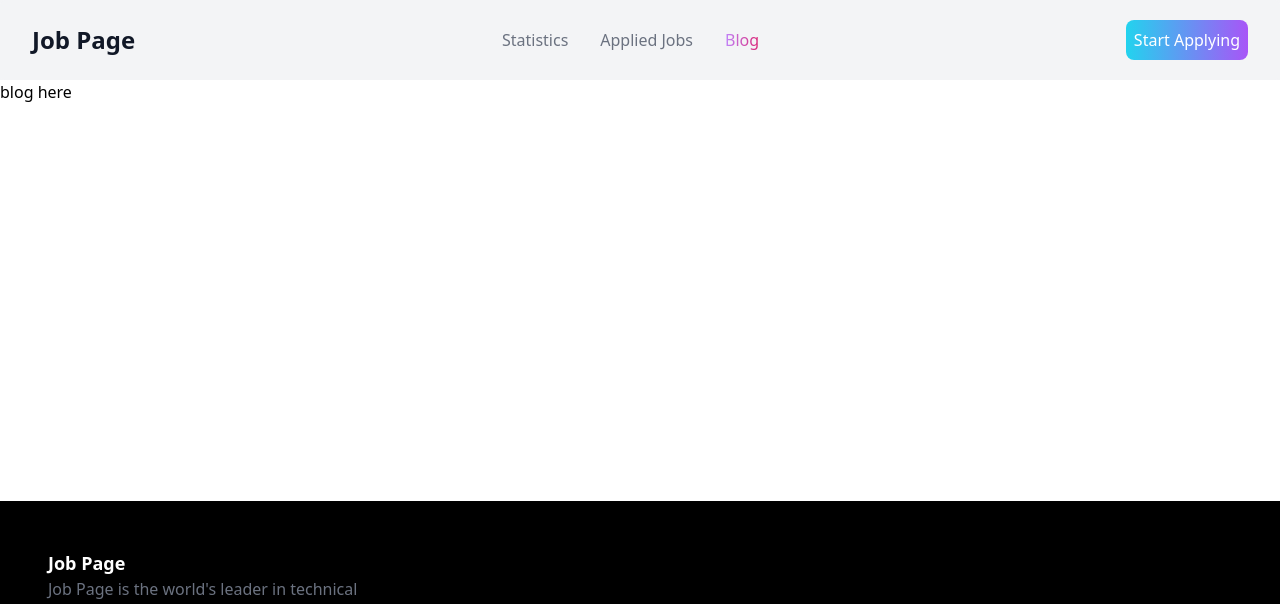
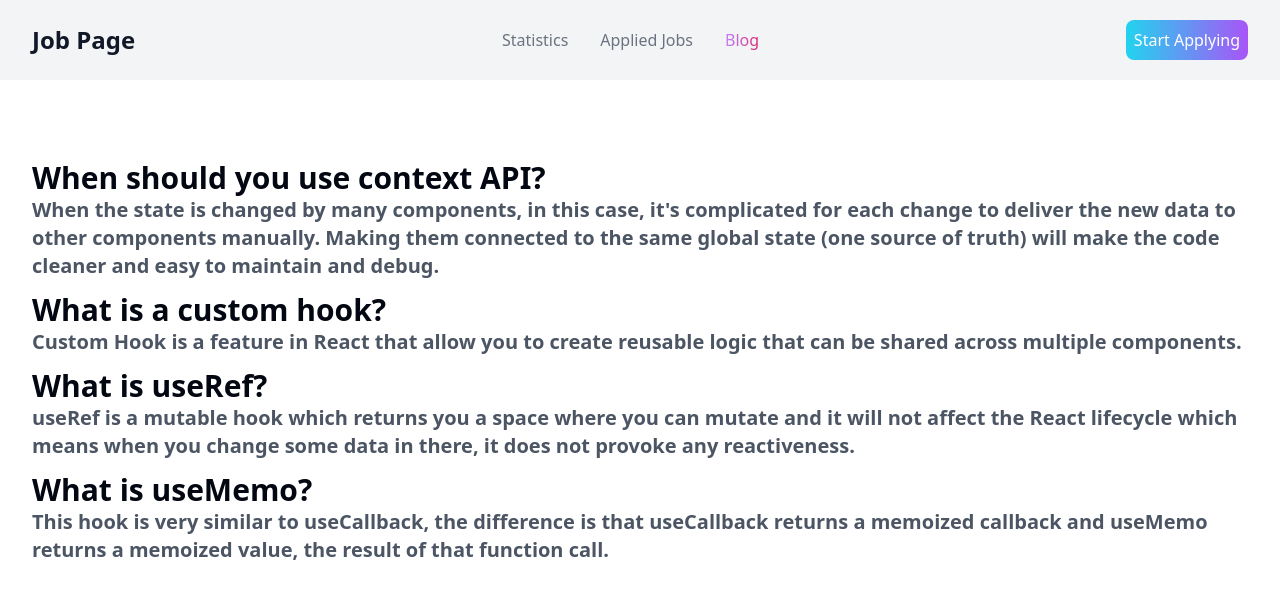
Before and after one commit to sabitameem/job-page, a React (Vite) app: page /blog in a window 1280 px wide. Shown: the top 604 px of the page. Built offline with nearby package versions, Linux system fonts and the light colour scheme.

Commit message:
blog added

```diff
--- a/src/components/Blog.jsx
+++ b/src/components/Blog.jsx
@@ -2,8 +2,27 @@ import React from 'react';
 
 const Blog = () => {
     return (
-        <div>
-            blog here
+        <div className='my-container'>
+            <div>
+                <h2 className='text-xl font-semibold lg:text-3xl lg:font-bold text-gray-950'>When should you use context API?</h2>
+                <p className='text-lg lg:text-xl font-medium lg:font-semibold text-gray-600 mb-3'>When the state is changed by many components, in this case, it's complicated for each change to deliver the new data to other components manually. Making them connected to the same global state (one source of truth) will make the code cleaner and easy to maintain and debug.</p>
+            </div>
+            <div>
+                <h2 className='text-xl font-semibold lg:text-3xl lg:font-bold text-gray-950'>
+                What is a custom hook?
+                </h2>
+                <p className='text-lg lg:text-xl font-medium lg:font-semibold text-gray-600 mb-3'>
+                Custom Hook is a feature in React that allow you to create reusable logic that can be shared across multiple components.
+                </p>
+            </div>
+            <div>
+                <h2 className='text-xl font-semibold lg:text-3xl lg:font-bold text-gray-950'>What is useRef?</h2>
+                <p className='text-lg lg:text-xl font-medium lg:font-semibold text-gray-600 mb-3'>useRef is a mutable hook which returns you a space where you can mutate and it will not affect the React lifecycle which means when you change some data in there, it does not provoke any reactiveness.</p>
+            </div>
+            <div>
+                <h2 className='text-xl font-semibold lg:text-3xl lg:font-bold text-gray-950'>What is useMemo?</h2>
+                <p className='text-lg lg:text-xl font-medium lg:font-semibold text-gray-600'>This hook is very similar to useCallback, the difference is that useCallback returns a memoized callback and useMemo returns a memoized value, the result of that function call.</p>
+            </div>
         </div>
     );
 };
--- a/src/main.jsx
+++ b/src/main.jsx
@@ -25,7 +25,7 @@ const router = createBrowserRouter([{
     path: 'job/:id',
     element: <JobDetails></JobDetails>,
     loader :async({params})=> {
-      const res= await fetch('jobs.json')
+      const res= await fetch('/jobs.json')
       const data = await res.json();
 
       const findedData = data.find(phone =>phone.id==params.id)
```
